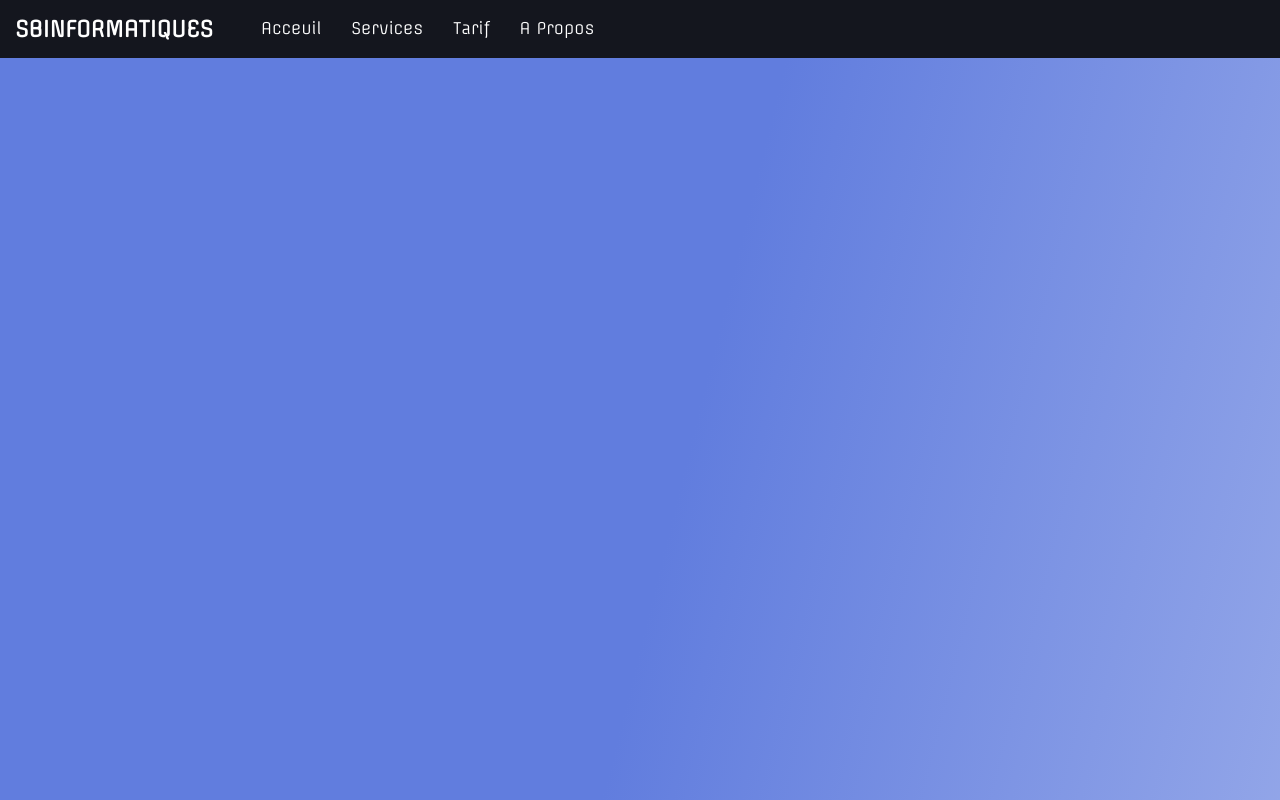
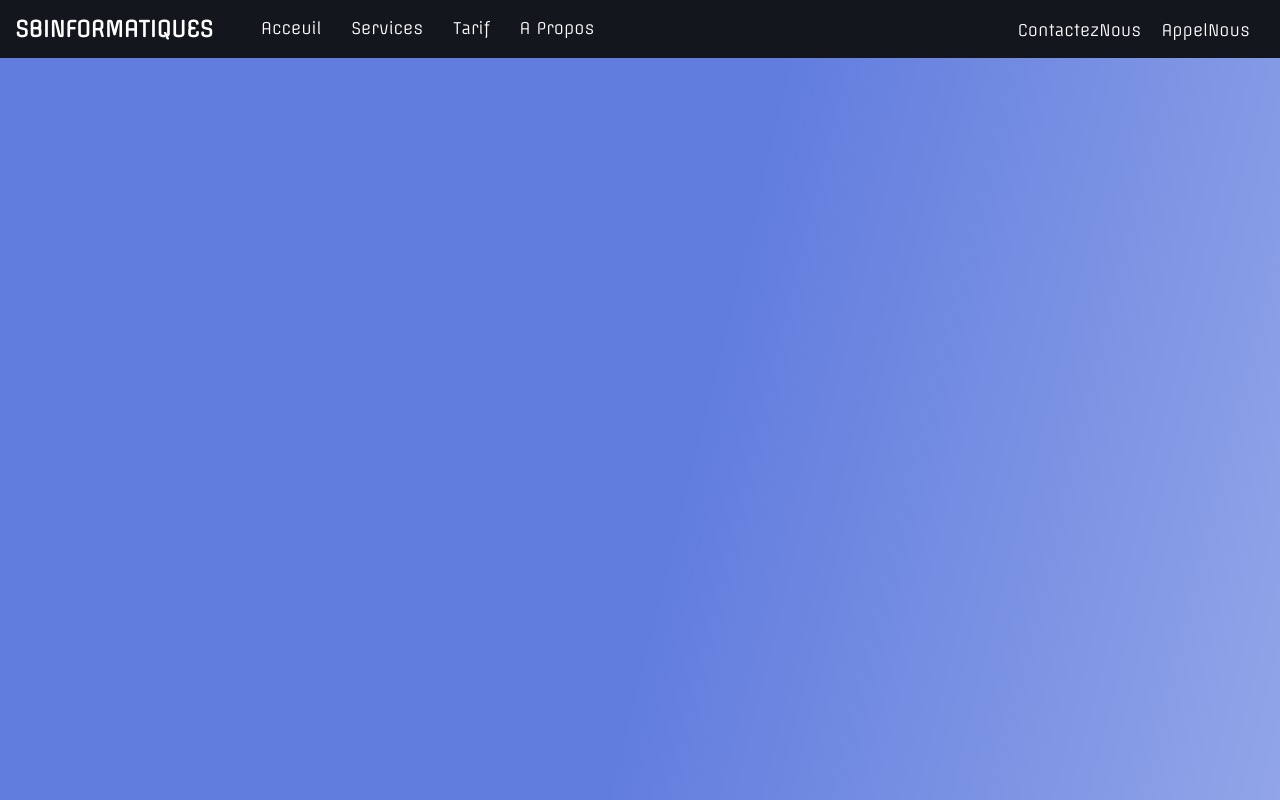
Before and after one commit to onlymachiavelli/sbinformatiques, a Next.js app: page / in a window 1280 px wide. Built offline with nearby package versions, Linux system fonts and the light colour scheme.

Commit message:
Contact NV

```diff
--- a/src/useFront/home/slide.tsx
+++ b/src/useFront/home/slide.tsx
@@ -1,4 +1,4 @@
-import React, {} from 'react'
+import React, {useState} from 'react'
 import Link from 'next/link'
 import styles from './../../../styles/Home.module.css'
 const Slide = () =>{
@@ -15,6 +15,14 @@ const Slide = () =>{
                     <Link href="/">Tarif</Link>
                     <Link href="/">A Propos</Link>
                     </nav>
+                <div className={styles.contact}>
+                    <Link href="/">
+                        <a>ContactezNous</a>
+                    </Link>
+                    <Link href="/">
+                        <a>AppelNous</a>
+                    </Link>
+                </div>
                 </nav>
             </header>
         </div>
--- a/styles/Home.module.css
+++ b/styles/Home.module.css
@@ -16,6 +16,7 @@
   height: auto;
   display: flex;
   background: var(--Dark);
+  overflow: hidden;
 }
 .logo a {
   color: #fff;
@@ -37,3 +38,14 @@
 .nav a:hover {
   background: var(--Blue);
 }
+
+.contact {
+  position: absolute;
+  right: 20px;
+  top: 20px;
+}
+
+.contact a {
+  color: #fff;
+  margin: 10px;
+}
```
